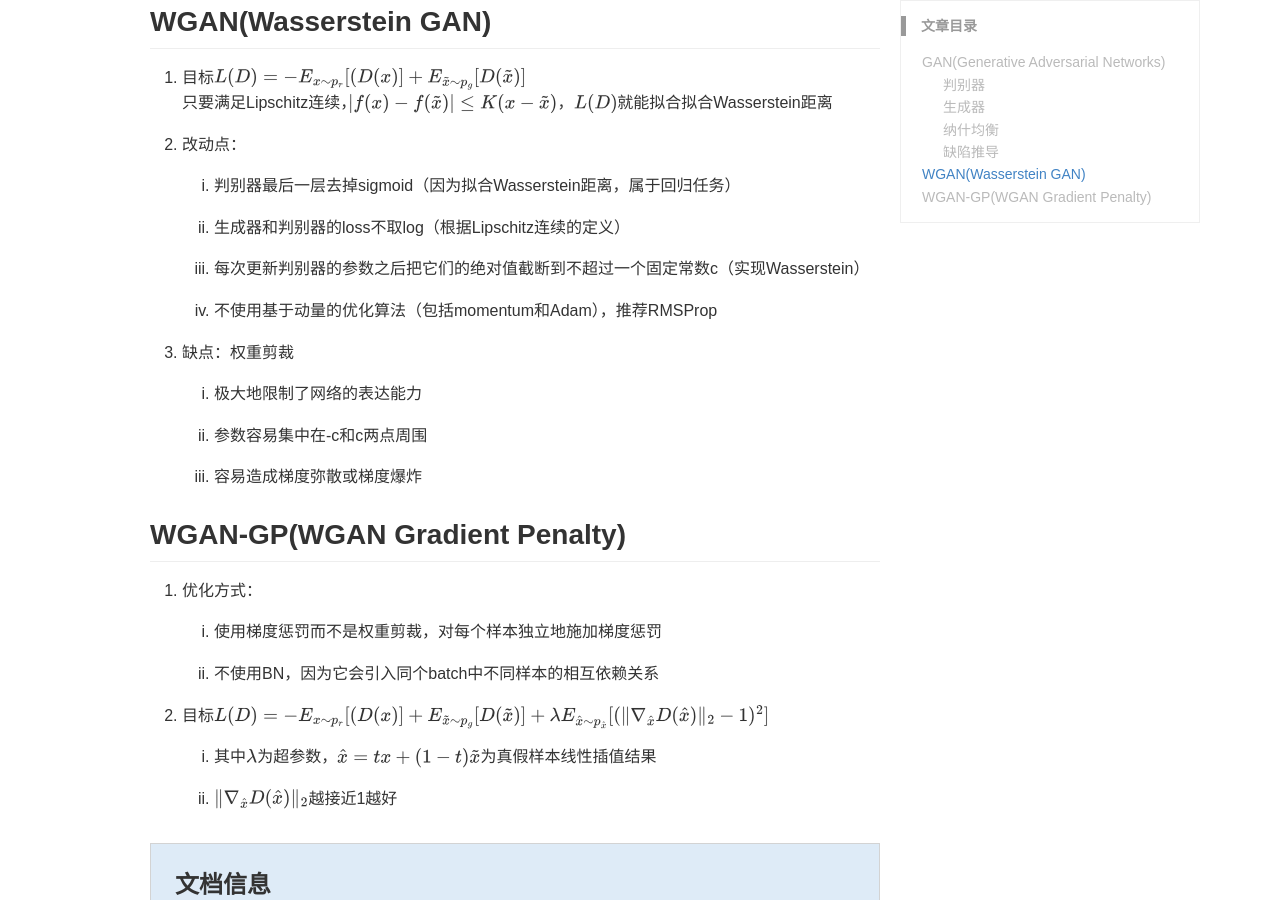
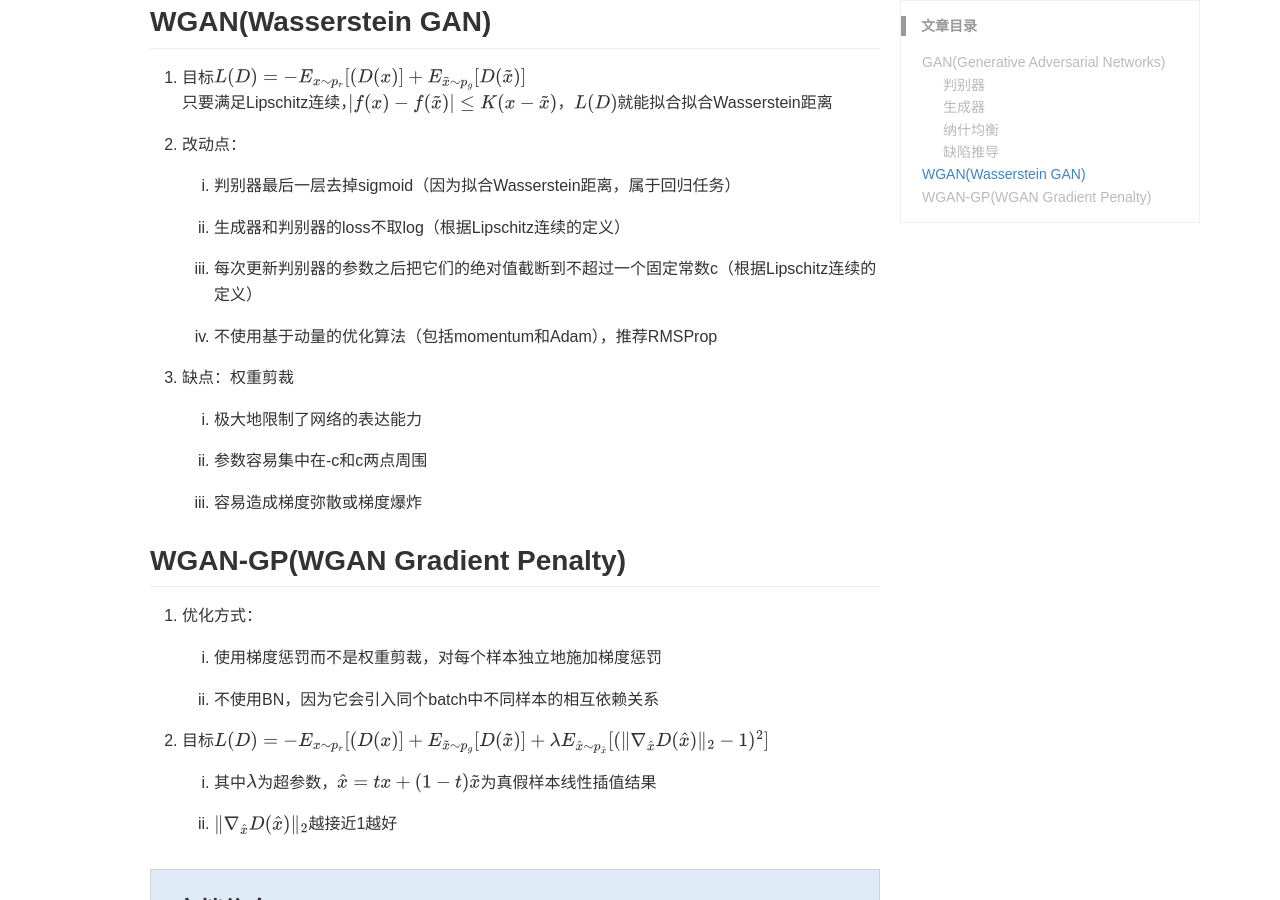
Before and after one commit to AccelYu/AccelYu.github.io, a Jekyll site: the page built from _posts/2020-08-02-nn_model04.md, in a window 1280 px wide and 900 px high, scrolled down 1918 px. Built offline with Jekyll 4.4.1, drawn with Linux system fonts in a browser that asks for light colours; some web fonts are replaced; comment, search, counter and statistics services are not loaded; a style sheet for code colours, icons or effects is not loaded; some of the changed text lies outside the part shown.

Commit message:
Update 2020-08-02-nn_model04.md

```diff
--- a/_posts/2020-08-02-nn_model04.md
+++ b/_posts/2020-08-02-nn_model04.md
@@ -73,7 +73,7 @@ $E_{x\sim p_g(x)}[-logD(x)]=D_{KL}(p_g \Vert p_r)+E_{x\sim p_r(x)}[log(D^\ast (x
 
    2. 生成器和判别器的loss不取log（根据Lipschitz连续的定义）
 
-   3. 每次更新判别器的参数之后把它们的绝对值截断到不超过一个固定常数c（实现Wasserstein）
+   3. 每次更新判别器的参数之后把它们的绝对值截断到不超过一个固定常数c（根据Lipschitz连续的定义）
 
    4. 不使用基于动量的优化算法（包括momentum和Adam），推荐RMSProp
 
```
